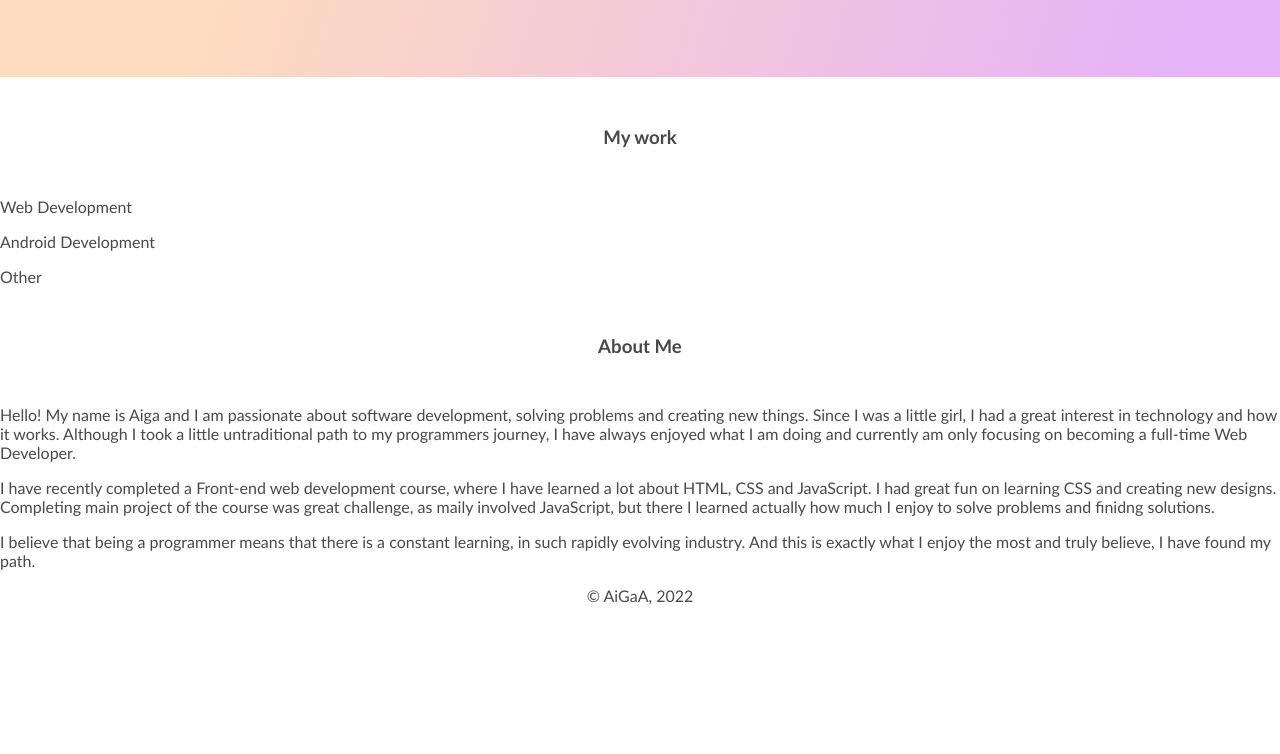
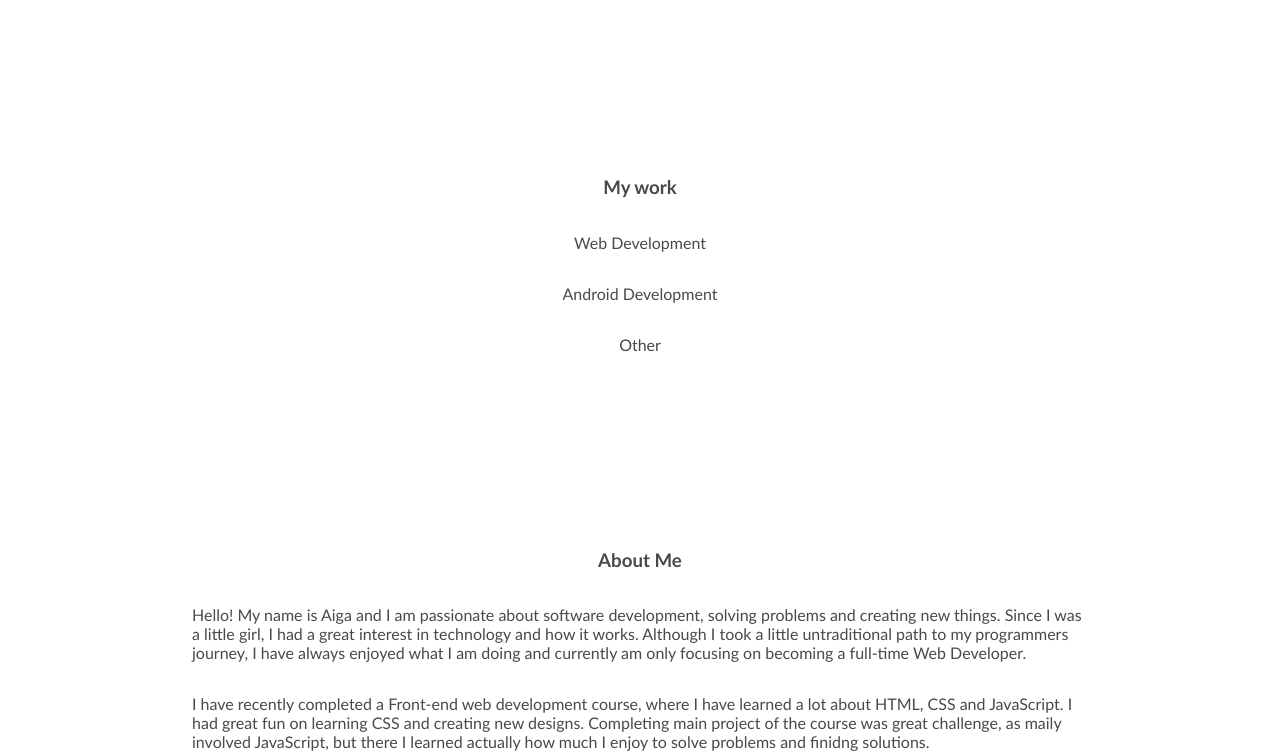
Before and after one commit to AiGaA/portfolio-Aiga, a plain HTML site: page index.html in a window 1280 px wide. Shown: the part 488-1242 px from the top of the page. Before the commit the page ends 1093 px from the top, so only its background shows below. Drawn offline with Linux system fonts and the light colour scheme.

Commit message:
edits on main layout

```diff
--- a/css/style.css
+++ b/css/style.css
@@ -23,6 +23,10 @@ header, footer {
     display: flex;
     align-items: center;
     justify-content: space-around;
+}
+
+footer {
+    padding: 20px 0;
 }
 
 a {
@@ -51,7 +55,7 @@ a:hover {
     padding: 5rem 15%;
     align-items: center;
     justify-content: space-around;
-    background: linear-gradient(106.5deg, rgba(255, 215, 185, 0.91) 23%, rgba(223, 159, 247, 0.8) 93%);
+    /*background: linear-gradient(106.5deg, rgba(255, 215, 185, 0.91) 23%, rgba(223, 159, 247, 0.8) 93%);*/
     color: rgb(73, 73, 73);
     gap: 10%;
     font-size: 20px;
@@ -84,7 +88,18 @@ a:hover {
     border: 1.5px solid pink;
 }
 
-h3 {
-    text-align: center;
-    padding: 30px 0;
+.mid-section {
+    padding: 5rem 15%;
+    display: flex;
+    justify-content: center;
+    flex-direction: column;
+    align-items: center;
 }
+
+.about-section {
+    display: flex;
+    padding: 5rem 15%;
+    justify-content: center;
+    flex-direction: column;
+    align-items: center;
+}
--- a/index.html
+++ b/index.html
@@ -27,13 +27,13 @@
         </div>
         <img src="./images/index3.png" alt="Aiga Andrejeva - Web Developer">
     </div>
-    <div id="mid-section">
+    <div class="mid-section">
         <h3>My work</h3>
         <p>Web Development</p>
         <p>Android Development</p>
         <p>Other</p>
     </div>
-    <div>
+    <div class="about-section">
         <h3>About Me</h3>
         <p>Hello! My name is Aiga and I am passionate about software development, solving problems and
             creating new things. Since I was a little girl, I had a great interest in technology and how it works.
```
